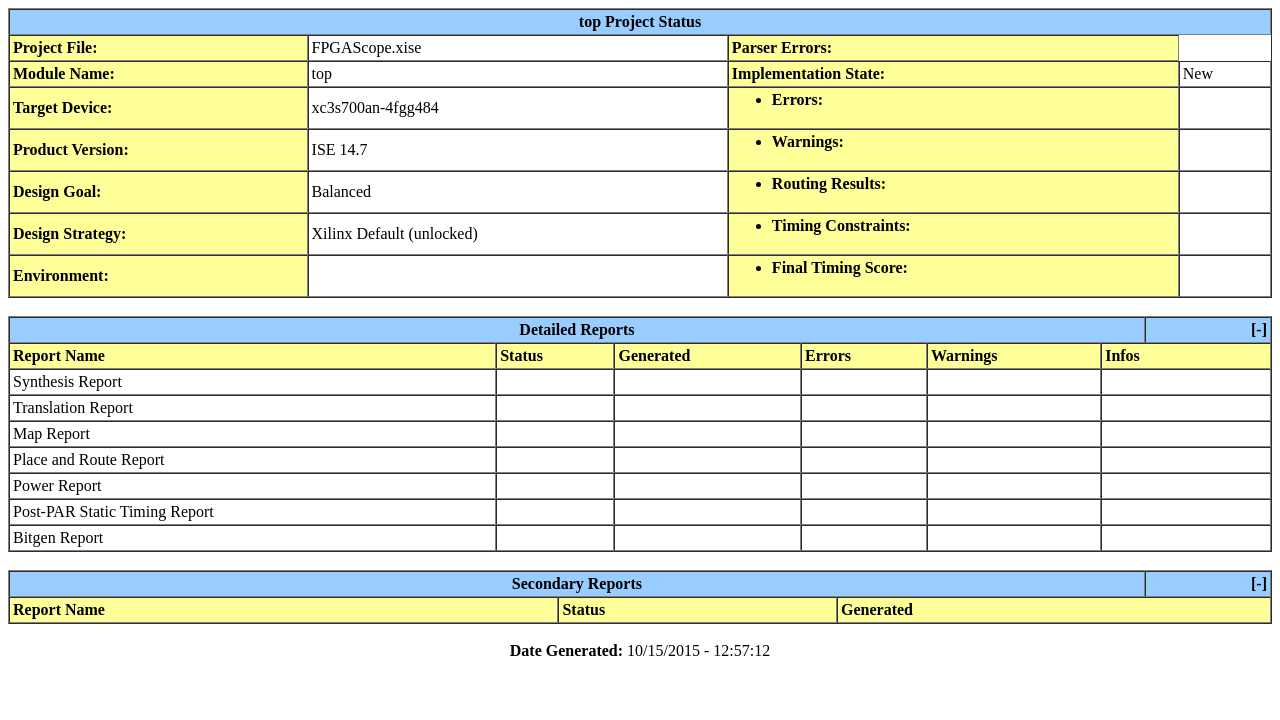
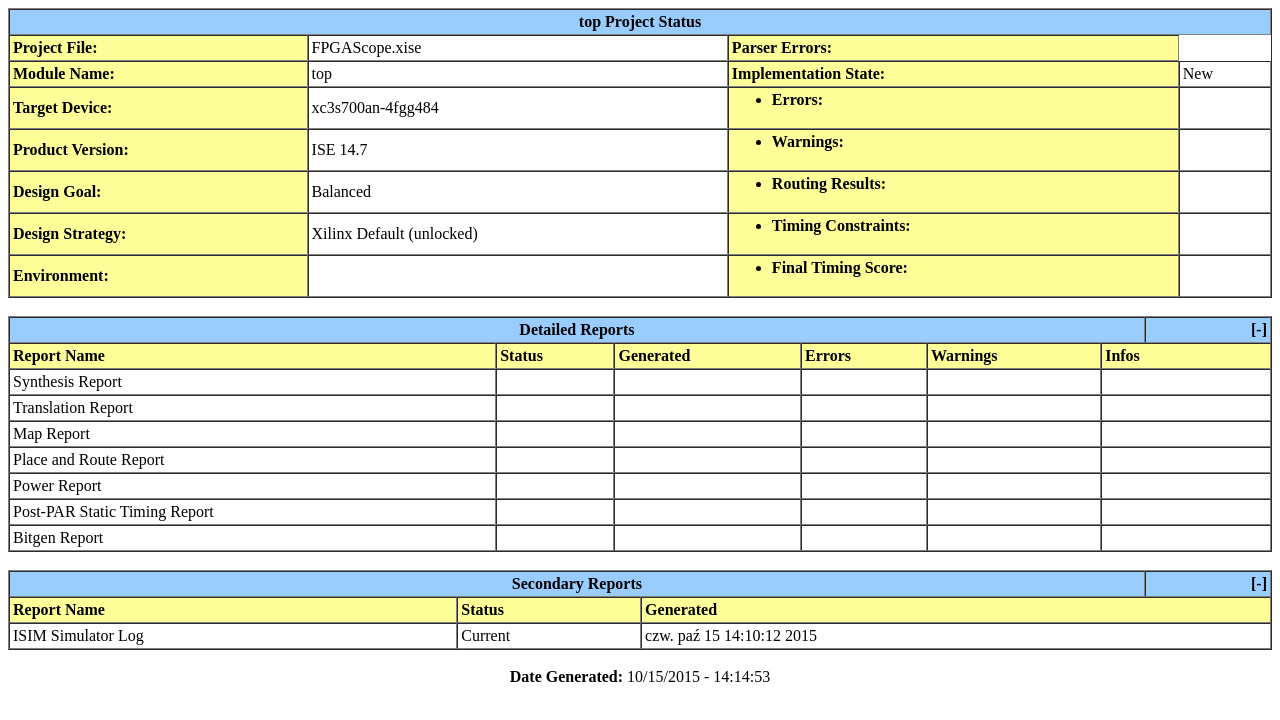
Before and after one commit to Dorrin93/FPGAScope, a plain HTML site: page top_summary.html in a window 1280 px wide. Drawn offline with Linux system fonts and the light colour scheme.

Commit message:
ADC tweaks

```diff
--- a/top_summary.html
+++ b/top_summary.html
@@ -71,8 +71,9 @@
 &nbsp;<BR><TABLE BORDER CELLSPACING=0 CELLPADDING=3 WIDTH='100%'>
 <TR ALIGN=CENTER BGCOLOR='#99CCFF'><TD ALIGN=CENTER COLSPAN='3'><B>Secondary Reports</B></TD><TD ALIGN=RIGHT WIDTH='10%'COLSPAN=1> <A HREF_DISABLED="?&ExpandedTable=SecondaryReports"><B>[-]</B></a></TD></TR>
 <TR BGCOLOR='#FFFF99'><TD><B>Report Name</B></TD><TD><B>Status</B></TD><TD COLSPAN='2'><B>Generated</B></TD></TR>
+<TR ALIGN=LEFT><TD><A HREF_DISABLED='/home/lab_jos/KubaPawel/FPGAScope/isim.log'>ISIM Simulator Log</A></TD><TD>Current</TD><TD COLSPAN='2'>czw. paź 15 14:10:12 2015</TD></TR>
 </TABLE>
 
 
-<br><center><b>Date Generated:</b> 10/15/2015 - 12:57:12</center>
-</BODY></HTML>
+<br><center><b>Date Generated:</b> 10/15/2015 - 14:14:53</center>
+</BODY></HTML
```
Also changed, not shown: 12 other files.
